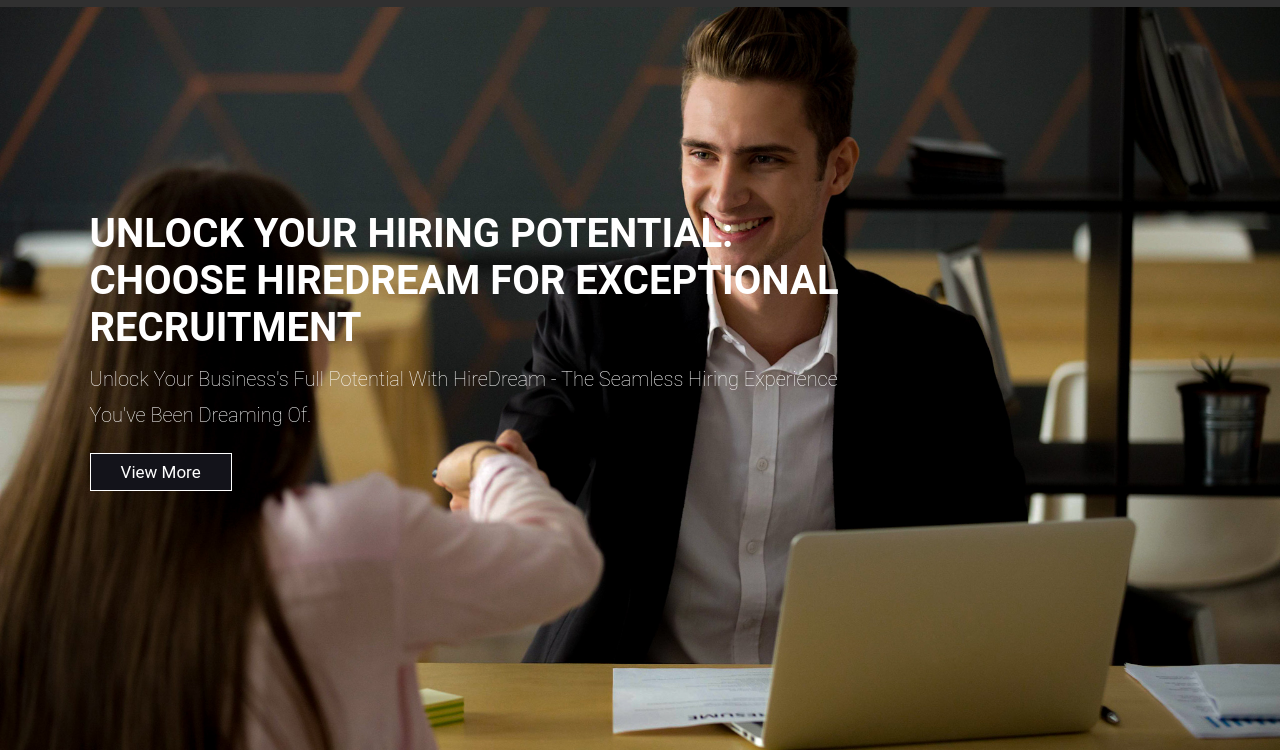
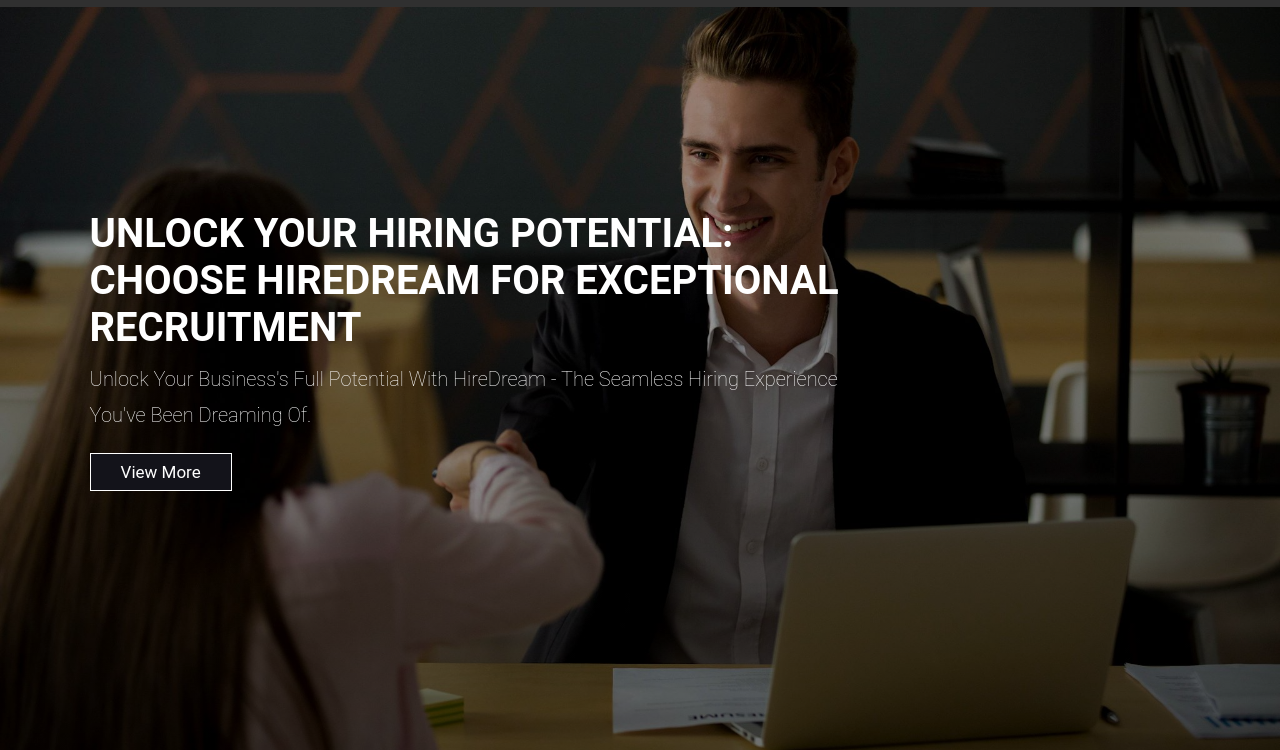
Before and after one commit to 7rajnishsharma/HireDream, a plain HTML site: page index.html in a window 1280 px wide. Shown: the part 50-800 px from the top of the page. Drawn offline with Linux system fonts and the light colour scheme.

Commit message:
update_01

```diff
--- a/assests/style.css
+++ b/assests/style.css
@@ -147,7 +147,10 @@
   min-height: 100vh;
   display: flex;
   align-items: center;
-  background: url("img/background1.jpg");
+  background-image:   linear-gradient(180deg,
+                      rgba(0,0,0,0.3) 0%,
+                      rgba(0, 0, 0, 0.565) 100%),
+                      url("img/bg.jpg");
   background-size: cover;
   background-position: center;
 }
```
Also changed, not shown: assests/img/bg.jpg (added).
